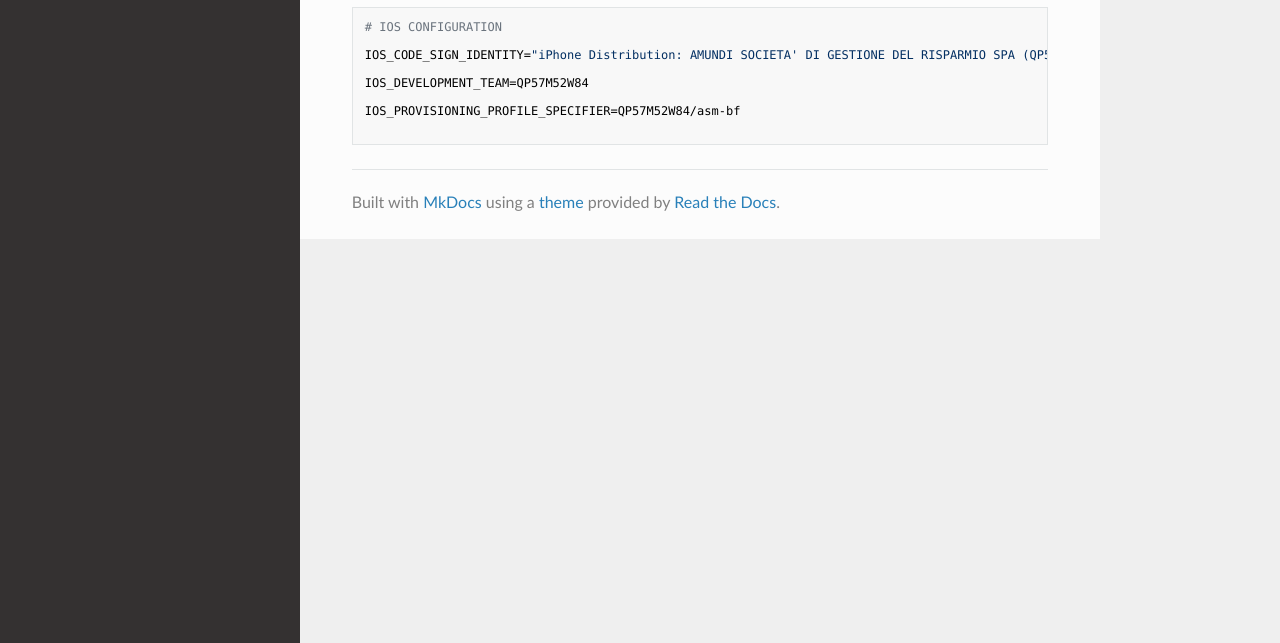
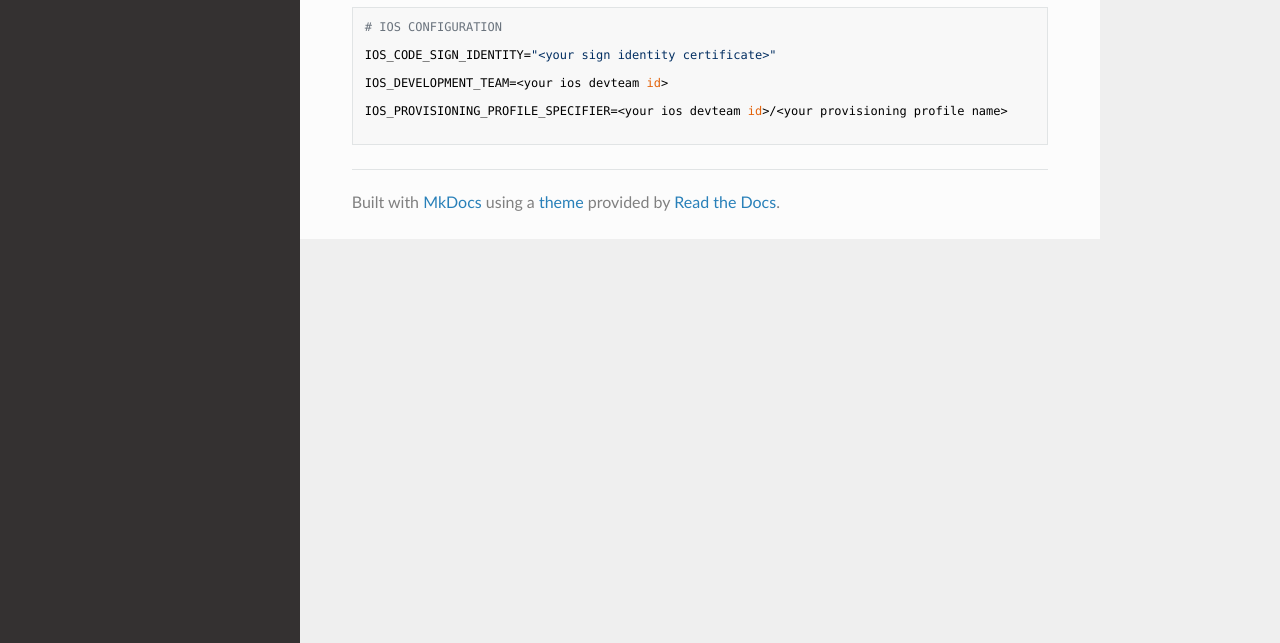
Before and after one commit to vgmr/asm.github.io, a plain HTML site: page app-configuration/ios-env-file/index.html in a window 1280 px wide. Shown: the part 157-800 px from the top of the page. Drawn offline with nearby package versions, Linux system fonts and the light colour scheme.

Commit message:
regenerated doc website

```diff
--- a/app-configuration/ios-env-file/index.html
+++ b/app-configuration/ios-env-file/index.html
@@ -93,11 +93,11 @@
                 <h1 id="ios-env-file">IOS ENV File</h1>
 <pre><code class="language-bash"># IOS CONFIGURATION
 
-IOS_CODE_SIGN_IDENTITY=&quot;iPhone Distribution: AMUNDI SOCIETA' DI GESTIONE DEL RISPARMIO SPA (QP57M52W84)&quot;
+IOS_CODE_SIGN_IDENTITY=&quot;&lt;your sign identity certificate&gt;&quot;
 
-IOS_DEVELOPMENT_TEAM=QP57M52W84
+IOS_DEVELOPMENT_TEAM=&lt;your ios devteam id&gt;
 
-IOS_PROVISIONING_PROFILE_SPECIFIER=QP57M52W84/asm-bf
+IOS_PROVISIONING_PROFILE_SPECIFIER=&lt;your ios devteam id&gt;/&lt;your provisioning profile name&gt;
 
 </code></pre>
 
```
Also changed, not shown: app-configuration/configuration-file/index.html (+0 -1 lines), app-configuration/index.html (+1 -1 lines), index.html (+1 -1 lines), search/search_index.json (+1 -1 lines), 1 other file.
